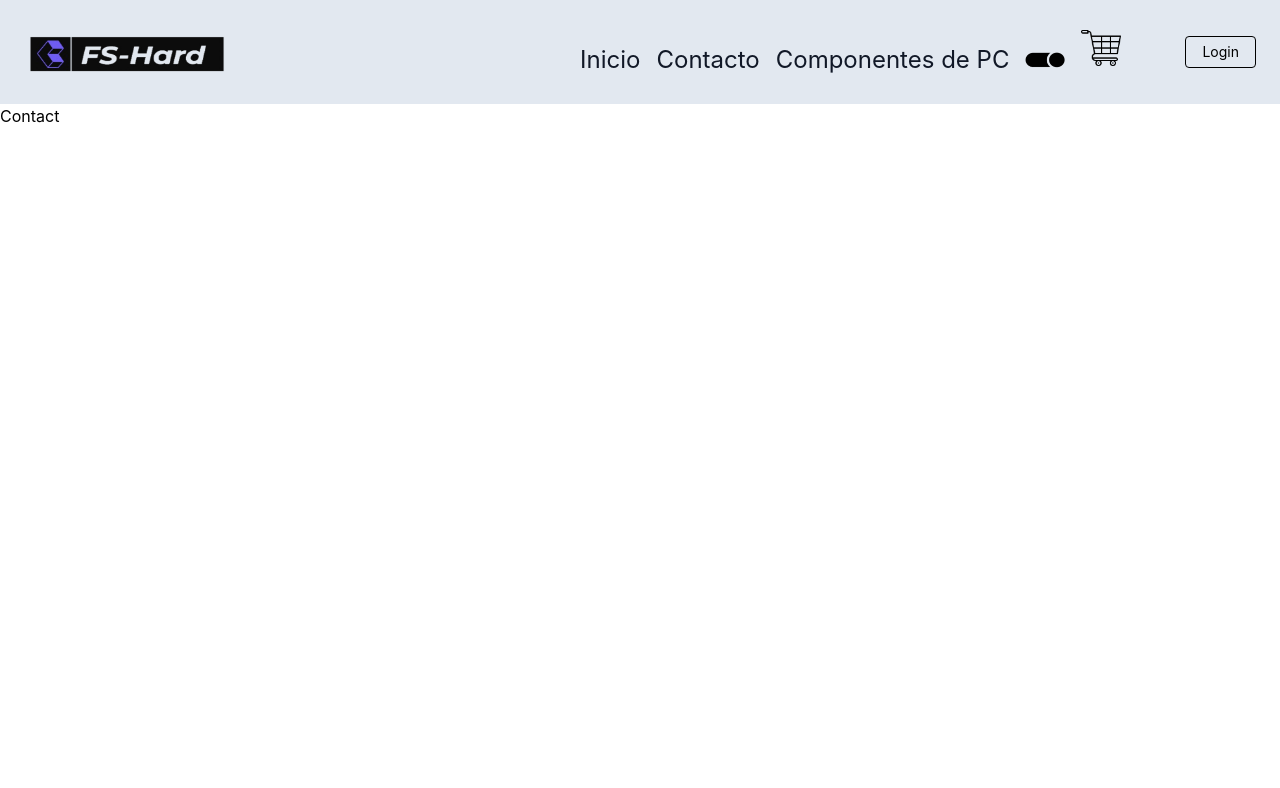
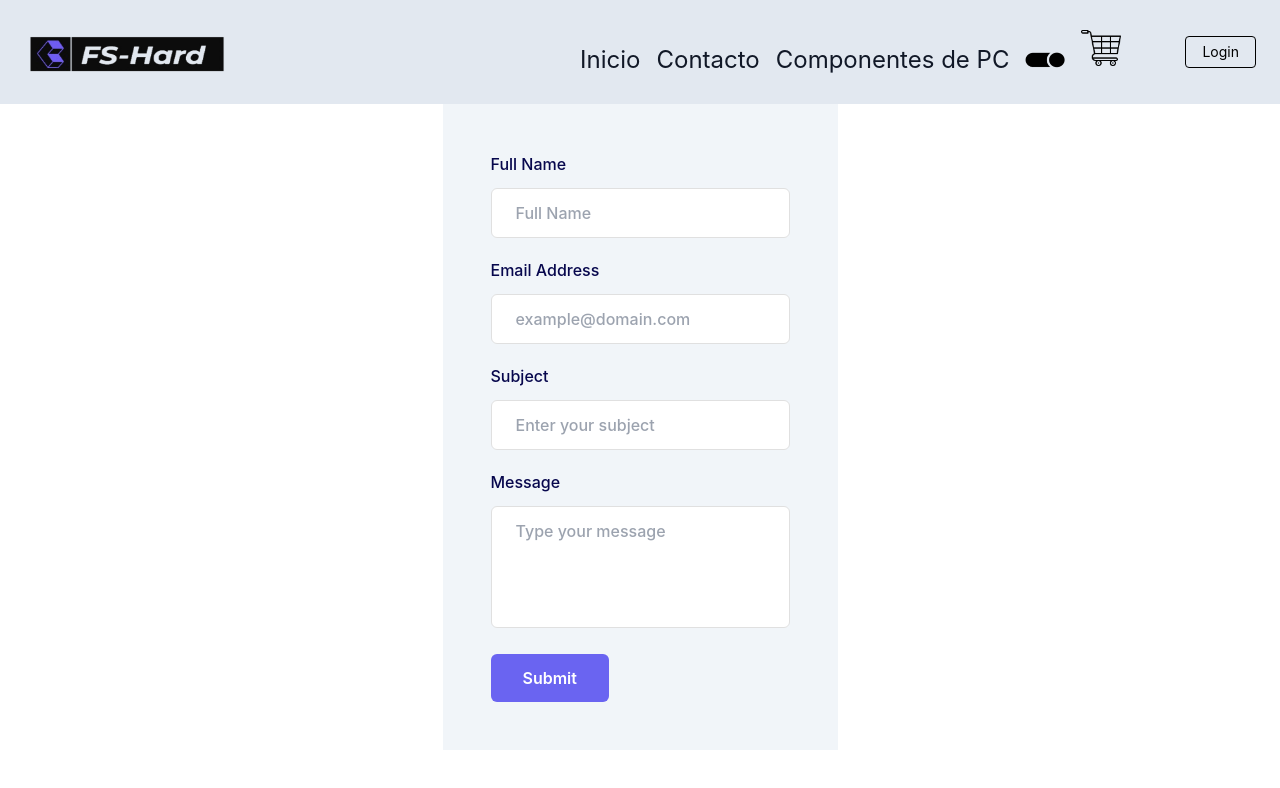
Before and after one commit to Ferreyra-Santiago/FS-Hard, a React (Create React App) app: page /contact in a window 1280 px wide. Shown: the top 788 px of the page. Built offline with nearby package versions, Linux system fonts and the light colour scheme.

Commit message:
1 entrega final

```diff
--- /dev/null
+++ b/src/Mock.js
@@ -0,0 +1,71 @@
+const Productos = [
+    {
+        id:1,
+        nombre:"Micro AMD Ryzen 5 3600 4.2 Ghz AM4",
+        img:"https://www.maximus.com.ar/Temp/App_WebSite/App_PictureFiles/Items/100-100000147BOX_800.jpg",
+        descripcion:"Modelo	Micro AMD Ryzen 5 3600 4.2 GHz AM4 Familia	AMD Ryzen 5 Nucleos	6 Hilos	12 Frecuencia	3.6 GHz Frecuencia Turbo	4.2 GHz Proceso de Fabricacion	7 Nm Grafica Integrada	No Socket	AM4",
+        precio:"$29.879",
+        categoria:"procesador"
+    },
+    {
+        id:2,
+        nombre:"Disco Solido SSD 256GB Gigabyte M.2 NVMe PCIe x4 3.0",
+        img:"https://www.maximus.com.ar/Temp/App_WebSite/App_PictureFiles/Items/GP-GSM2NE3256GNTD_800.jpg",
+        descripcion:"Capacidad 	256 GB Dimensiones 	80 mm x 22 mm x 2.3 mm Conector 	PCIe Gen 3 x4 Vida Util 1.500.000 Millones de horas",
+        precio:"$6.547",
+        categoria:"almacenamiento"
+    },
+    {
+        id:3,
+        nombre:"Placa de Video Gigabyte Nvidia Geforce RTX 3060 GAMING OC 12GB",
+        img:"https://www.maximus.com.ar/Temp/App_WebSite/App_PictureFiles/Items/GV-N3060GAMING-OC-12GD_800.jpg",
+        descripcion:"Tipo de Conexion	PCI Express 4.0 Chipset GPU	RTX 3060 Ti Producto LHR	Low Hash Rate Salidas HDMI	1 Salidas DVI	No Salidas DisplayPort	3",
+        precio:"$102.013",
+        categoria:"placa de video"
+    },
+    {
+        id:4,
+        nombre:"Monitor LED CURVO 24 Samsung Odyssey CRG5 G50 144Hz Freesync",
+        img:"https://www.maximus.com.ar/Temp/App_WebSite/App_PictureFiles/Items/LC24RG50FZLCZB_800.jpg",
+        descripcion:"Consumo	35W Resolucion Maxima	1920 x 1080 Tiempo de respuesta	4ms Cantidad de colores	16.7 millones de colores Frecuencia Maxima	144 Hz",
+        precio:"$73.696",
+        categoria:"monitores"
+    },
+    {
+        id:5,
+        nombre:"Monitor LED 28 Gaming Gigabyte M28U-SA UHD 144Hz 1Ms IPS Freesync",
+        img:"https://www.maximus.com.ar/Temp/App_WebSite/App_PictureFiles/Items/M28U-SA_800.jpg",
+        descripcion:"Consumo	115W Resolucion Maxima	3840 x 2160 Tiempo de respuesta	1ms Cantidad de colores	16.7 millones de colores    Frecuencia Maxima	144 Hz",
+        precio:"$216.799",
+        categoria:"monitores"
+    },
+    {
+        id:5,
+        nombre:"Micro Intel I5-10400 4.3Ghz 12Mb S.1200",
+        img:"https://www.maximus.com.ar/Temp/App_WebSite/App_PictureFiles/Items/BX8070110400_800.jpg",
+        descripcion:"Modelo	Micro Intel I5-10400 4.3 GHz Familia	Intel I5 Nucleos	6 Hilos	12 Frecuencia	2.9 GHz Frecuencia Turbo	4.3 GHz Proceso de Fabricacion	14 Nm Grafica Integrada	UHD 630 Socket	1200",
+        precio:"$36.979",
+        categoria:"procesador"
+    }
+]
+
+export const getFetch = new Promise((resolve, reject) => {
+    let url = "www.productos.com.ar";
+
+    if(url === "www.productos.com.ar"){
+        setTimeout(()=>{
+            resolve(Productos);
+        },1500);
+    }else{
+        reject("404 not found")
+    }
+})
+
+
+export const getProductoById = (productId) => {
+    return new Promise((resolve, reject) => {
+        setTimeout(() => {
+            resolve(Productos.find(product => product.id === productId))
+        }, 2000)
+    })
+  }
--- a/src/components/ItemDetail/ItemDetail.js
+++ b/src/components/ItemDetail/ItemDetail.js
@@ -16,7 +16,7 @@ const ItemDetail = ({data}) => {
         <p className="leading-relaxed">{data.description}</p>
         <div className="flex mt-6 items-center pb-5 border-b-2 border-gray-200 mb-5">
             <div className="flex ml-6 items-center">
-                <ItemListContainer name={data.title}/>
+                <ItemListContainer name={data.image}/>
             <div className="relative">
                 <div className='flex ml-72'>
                 <span className="title-font font-medium text-2xl text-gray-900">Price: ${data.price}</span>
--- a/src/views/Contact/Contact.js
+++ b/src/views/Contact/Contact.js
@@ -2,7 +2,81 @@ import React from 'react'
 
 const Contact = () => {
   return (
-    <div>Contact</div>
+<div className='m-auto bg-slate-100'>
+<div class="flex items-center justify-center p-12">
+  <div class="mx-auto w-full max-w-[550px]">
+    <form action="https://formbold.com/s/FORM_ID" method="POST">
+      <div class="mb-5">
+        <label
+          for="name"
+          class="mb-3 block text-base font-medium text-[#07074D]"
+        >
+          Full Name
+        </label>
+        <input
+          type="text"
+          name="name"
+          id="name"
+          placeholder="Full Name"
+          class="w-full rounded-md border border-[#e0e0e0] bg-white py-3 px-6 text-base font-medium text-[#6B7280] outline-none focus:border-[#6A64F1] focus:shadow-md"
+        />
+      </div>
+      <div class="mb-5">
+        <label
+          for="email"
+          class="mb-3 block text-base font-medium text-[#07074D]"
+        >
+          Email Address
+        </label>
+        <input
+          type="email"
+          name="email"
+          id="email"
+          placeholder="example@domain.com"
+          class="w-full rounded-md border border-[#e0e0e0] bg-white py-3 px-6 text-base font-medium text-[#6B7280] outline-none focus:border-[#6A64F1] focus:shadow-md"
+        />
+      </div>
+      <div class="mb-5">
+        <label
+          for="subject"
+          class="mb-3 block text-base font-medium text-[#07074D]"
+        >
+          Subject
+        </label>
+        <input
+          type="text"
+          name="subject"
+          id="subject"
+          placeholder="Enter your subject"
+          class="w-full rounded-md border border-[#e0e0e0] bg-white py-3 px-6 text-base font-medium text-[#6B7280] outline-none focus:border-[#6A64F1] focus:shadow-md"
+        />
+      </div>
+      <div class="mb-5">
+        <label
+          for="message"
+          class="mb-3 block text-base font-medium text-[#07074D]"
+        >
+          Message
+        </label>
+        <textarea
+          rows="4"
+          name="message"
+          id="message"
+          placeholder="Type your message"
+          class="w-full resize-none rounded-md border border-[#e0e0e0] bg-white py-3 px-6 text-base font-medium text-[#6B7280] outline-none focus:border-[#6A64F1] focus:shadow-md"
+        ></textarea>
+      </div>
+      <div>
+        <button
+          class="hover:shadow-form rounded-md bg-[#6A64F1] py-3 px-8 text-base font-semibold text-white outline-none"
+        >
+          Submit
+        </button>
+      </div>
+    </form>
+  </div>
+</div>
+</div>
   )
 }
 
```
